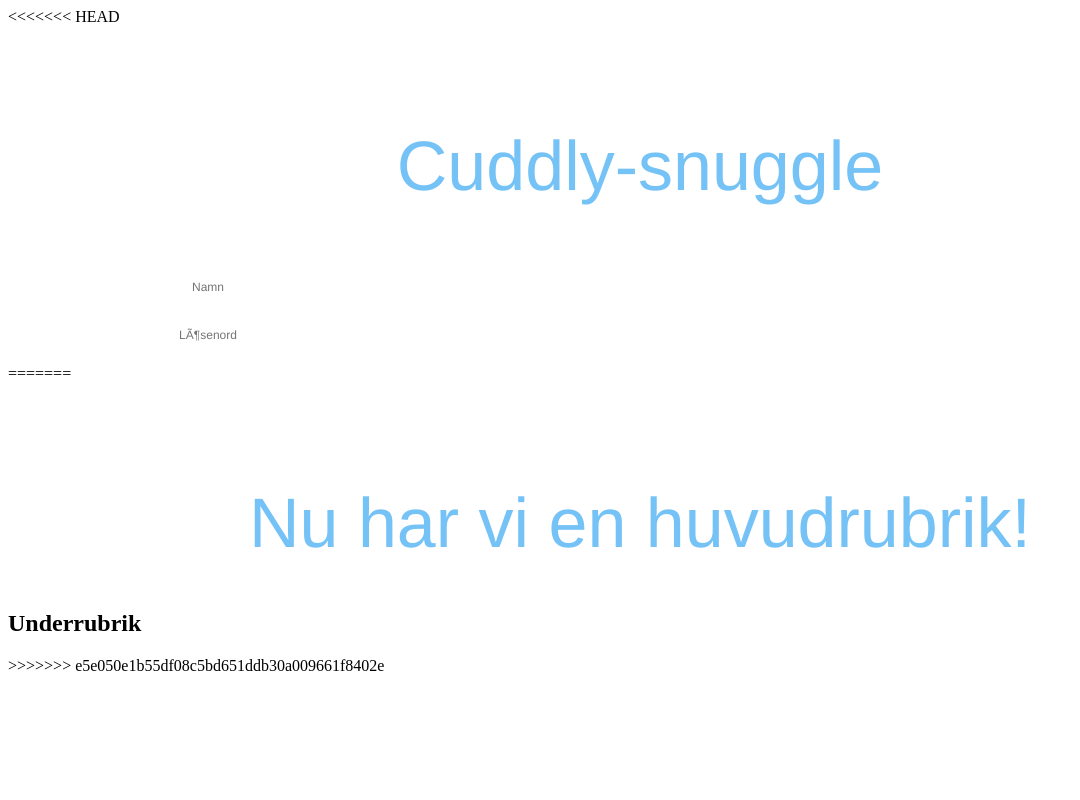
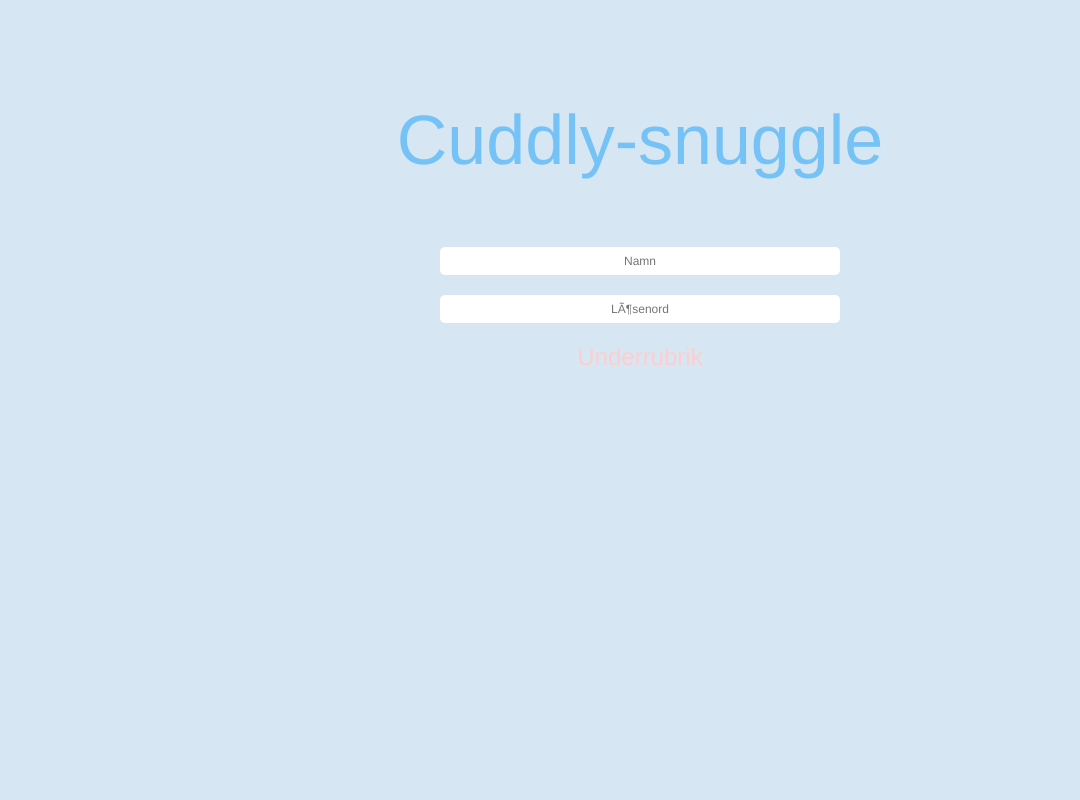
Before and after one commit to idaglenne/cuddly-sniffle, a PHP site: page / in a window 1280 px wide. Shown: the whole page, without its empty margins (0-1080 px from the left). Run offline with PHP 8.4, Linux system fonts and the light colour scheme.

Commit message:
försöker lösa kaos:)

```diff
--- a/design.css
+++ b/design.css
@@ -1,10 +1,6 @@
 body{
-<<<<<<< HEAD
 
     text-align: center;
-=======
-
->>>>>>> e5e050e1b55df08c5bd651ddb30a009661f8402e
     background-color: #D6E6F2;
 }
 
@@ -16,7 +12,7 @@ h1{
     font-size: 70px;
     text-align: center;
     margin-top: 100px;
-<<<<<<< HEAD
+
 
 
 }
@@ -36,8 +32,7 @@ h1{
     margin-top: 20px;
 
 }
-=======
-}
+
 
 h2 {
     color: #FFCDCD;
@@ -45,4 +40,3 @@ h2 {
     font-weight: lighter;
     text-align: center;
 }
->>>>>>> e5e050e1b55df08c5bd651ddb30a009661f8402e
--- a/index.html
+++ b/index.html
@@ -4,7 +4,6 @@
     <link rel="stylesheet" href="./design.css">
     </head>
     <body>
-<<<<<<< HEAD
 
       <h1>Cuddly-snuggle</h1>
 
@@ -16,9 +15,7 @@
 
         </form>
 
-=======
-      <h1>Nu har vi en huvudrubrik!</h1>
       <h2>Underrubrik</h2>
->>>>>>> e5e050e1b55df08c5bd651ddb30a009661f8402e
+
     </body>
 </html>
```
